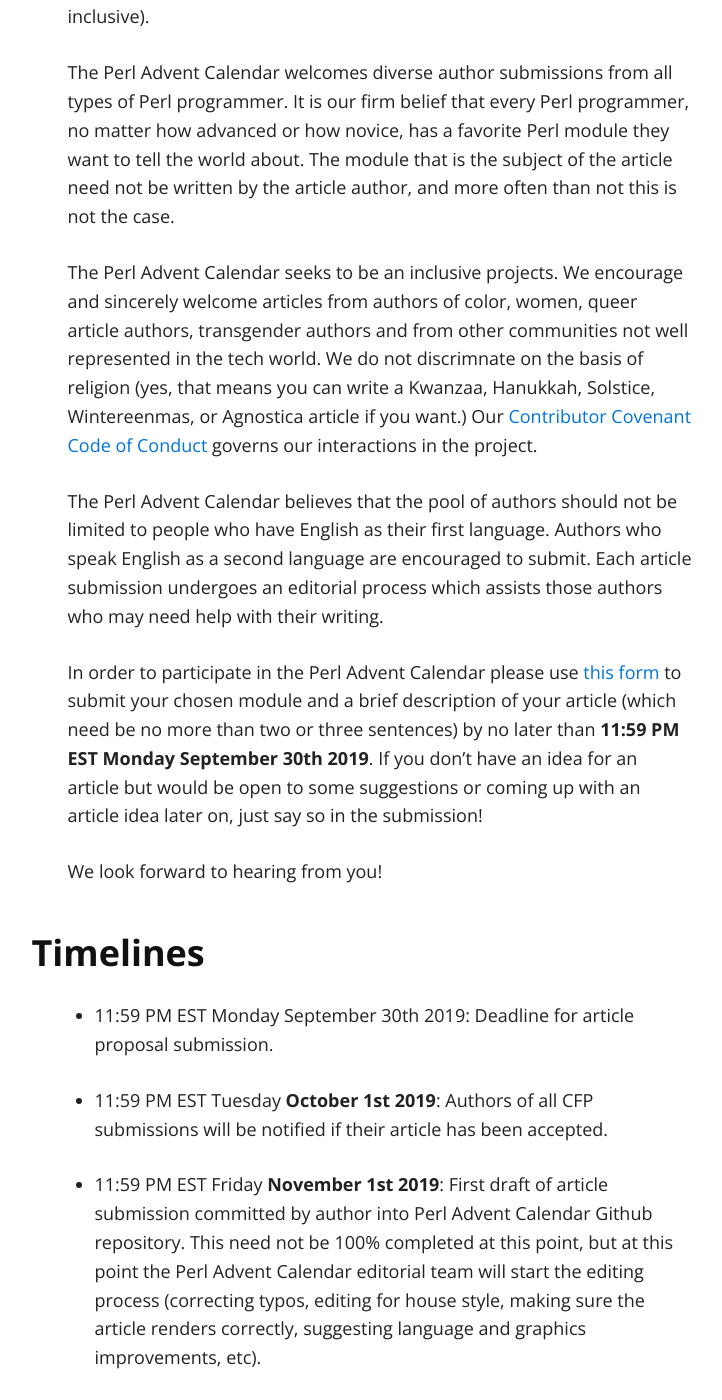
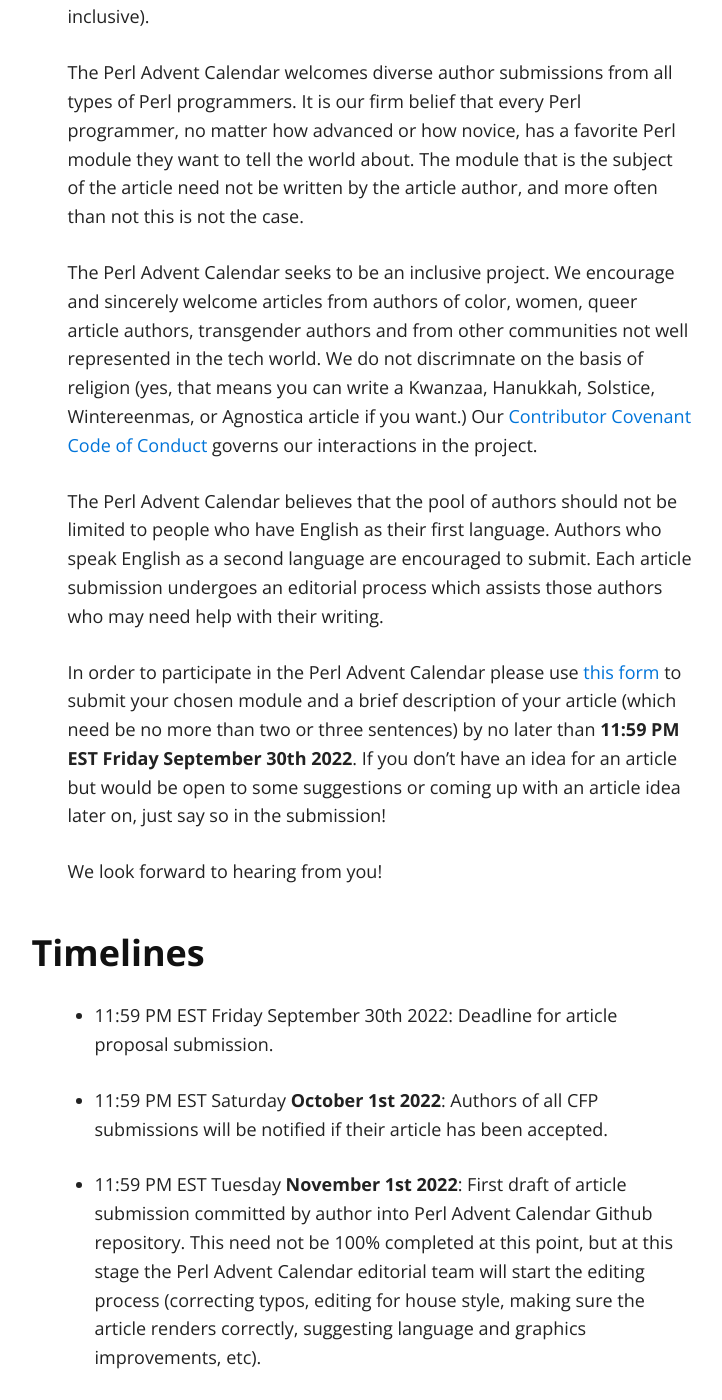
Before and after one commit to davorg/perl-advent-cfp, a Jekyll site: the page built from index.md, in a window 1280 px wide and 1400 px high, scrolled down 1002 px. Shown: the whole window, without its empty margins (260-982 px from the left). Built offline with Jekyll 4.4.1, drawn with Linux system fonts in a browser that asks for light colours; nearby versions of some CDN libraries; our own code applies the rules of GitHub Pages for plain Markdown files; some of the changed text lies outside the part shown.

Commit message:
update for 2022
This commit:

- changes dates to 2022
- removes sharing with Google+
- fixes various typos

```diff
--- a/_config.yml
+++ b/_config.yml
@@ -1,7 +1,7 @@
 # Site settings
-title: Perl Advent Calendar 2019 CFP
-tag_text: Perl Advent Calendar 2019 CFP
-description: The Call For Partipation for the 2018 Perl Advent Calendar
+title: Perl Advent Calendar 2022 CFP
+tag_text: Perl Advent Calendar 2022 CFP
+description: The Call For Participation for the 2022 Perl Advent Calendar
 url: "http://127.0.0.1:4000"
 baseurl: ""
 
--- a/_includes/sharing.html
+++ b/_includes/sharing.html
@@ -2,7 +2,7 @@
   <ul class="rrssb-buttons rrssb-1">
     <li class="rrssb-email">
       <!-- Replace subject with your message using URL Endocding: http://meyerweb.com/eric/tools/dencoder/ -->
-      <a href="mailto:?subject=The%202016%20Perl%20Adevent%20Calendar%20CFP%20is%20open%20http%3A%2F%2Fcfp.perladvent.org%2F">
+      <a href="mailto:?subject=The%202022%20Perl%20Advent%20Calendar%20CFP%20is%20open%20http%3A%2F%2Fcfp.perladvent.org%2F">
         <span class="rrssb-icon"><svg xmlns="http://www.w3.org/2000/svg" width="28" height="28" viewBox="0 0 28 28"><path d="M20.11 26.147c-2.335 1.05-4.36 1.4-7.124 1.4C6.524 27.548.84 22.916.84 15.284.84 7.343 6.602.45 15.4.45c6.854 0 11.8 4.7 11.8 11.252 0 5.684-3.193 9.265-7.398 9.3-1.83 0-3.153-.934-3.347-2.997h-.077c-1.208 1.986-2.96 2.997-5.023 2.997-2.532 0-4.36-1.868-4.36-5.062 0-4.75 3.503-9.07 9.11-9.07 1.713 0 3.7.4 4.6.972l-1.17 7.203c-.387 2.298-.115 3.3 1 3.4 1.674 0 3.774-2.102 3.774-6.58 0-5.06-3.27-8.994-9.304-8.994C9.05 2.87 3.83 7.545 3.83 14.97c0 6.5 4.2 10.2 10 10.202 1.987 0 4.09-.43 5.647-1.245l.634 2.22zM16.647 10.1c-.31-.078-.7-.155-1.207-.155-2.572 0-4.596 2.53-4.596 5.53 0 1.5.7 2.4 1.9 2.4 1.44 0 2.96-1.83 3.31-4.088l.592-3.72z"/></svg></span>
         <span class="rrssb-text">email</span>
       </a>
@@ -19,7 +19,7 @@
 
     <li class="rrssb-twitter">
       <!-- Replace href with your Meta and URL information  -->
-      <a href="https://twitter.com/intent/tweet?text=The+2016+Perl+Advent+Calendar+CFP+is+open+http://cfp.perladvent.org/"
+      <a href="https://twitter.com/intent/tweet?text=The+2022+Perl+Advent+Calendar+CFP+is+open+http://cfp.perladvent.org/"
       class="popup">
         <span class="rrssb-icon">
           <svg xmlns="http://www.w3.org/2000/svg" width="28" height="28" viewBox="0 0 28 28">
@@ -38,12 +38,5 @@
         <span class="rrssb-text">linkedin</span>
       </a>
     </li>
-    <li class="rrssb-googleplus">
-      <a href="https://plus.google.com/share?url=http://cfp.perladvent.org" class="popup">
-        <span class="rrssb-icon">
-          <svg xmlns="http://www.w3.org/2000/svg" width="24" height="24" viewBox="0 0 24 24"><path d="M21 8.29h-1.95v2.6h-2.6v1.82h2.6v2.6H21v-2.6h2.6v-1.885H21V8.29zM7.614 10.306v2.925h3.9c-.26 1.69-1.755 2.925-3.9 2.925-2.34 0-4.29-2.016-4.29-4.354s1.885-4.353 4.29-4.353c1.104 0 2.014.326 2.794 1.105l2.08-2.08c-1.3-1.17-2.924-1.883-4.874-1.883C3.65 4.586.4 7.835.4 11.8s3.25 7.212 7.214 7.212c4.224 0 6.953-2.988 6.953-7.082 0-.52-.065-1.104-.13-1.624H7.614z"/></svg>            </span>
-        <span class="rrssb-text">google+</span>
-      </a>
-    </li>
   </ul>
 </div>
--- a/index.md
+++ b/index.md
@@ -2,24 +2,24 @@
 layout: default
 ---
 
-## You are cordially invited to write an article for the 2019 Perl Advent Calendar.
+## You are cordially invited to write an article for the 2022 Perl Advent Calendar.
 
-The CFP is open until midnight on Monday September 30th EST.
+The CFP is open until midnight on Friday September 30th EST.
 
 ## What's all this about then?
 
 As an advent calendar author you will write one entry on a module of your
 choosing that will be revealed to the world on
 [The Perl Advent Calendar](http://www.perladvent.org/)
-on a given day of Advent (between the 1st and 24th of December 2019 inclusive).
+on a given day of Advent (between the 1st and 24th of December 2022 inclusive).
 
 The Perl Advent Calendar welcomes diverse author submissions from all types of
-Perl programmer.  It is our firm belief that every Perl programmer, no matter
+Perl programmers.  It is our firm belief that every Perl programmer, no matter
 how advanced or how novice, has a favorite Perl module they want to tell the
 world about.  The module that is the subject of the article need not be written
 by the article author, and more often than not this is not the case.
 
-The Perl Advent Calendar seeks to be an inclusive projects.
+The Perl Advent Calendar seeks to be an inclusive project.
 We encourage and sincerely welcome articles from authors of color,
 women, queer article authors, transgender authors and from other communities
 not well represented in the tech world.  We do not discrimnate on the basis
@@ -37,8 +37,8 @@ with their writing.
 In order to participate in the Perl Advent Calendar please use
 [this form](https://docs.google.com/forms/d/e/1FAIpQLSfQUctVOLGhwCZtBKlnPaGxcszmQiBsq5Wck-t5ceGpB6C1IQ/viewform)
 to submit your chosen module and a brief description of your article (which need
-be no more than two or three sentences) by no later than **11:59 PM EST Monday
-September 30th 2019**.  If you don't have an idea for an article but would
+be no more than two or three sentences) by no later than **11:59 PM EST Friday
+September 30th 2022**.  If you don't have an idea for an article but would
 be open to some suggestions or coming up with an article idea later on, just say
 so in the submission!
 
@@ -46,36 +46,37 @@ We look forward to hearing from you!
 
 ### Timelines ###
 
-* 11:59 PM EST Monday September 30th 2019: Deadline for article proposal
+* 11:59 PM EST Friday September 30th 2022: Deadline for article proposal
   submission.
 
-* 11:59 PM EST Tuesday **October 1st 2019**: Authors of all CFP submissions will
+* 11:59 PM EST Saturday **October 1st 2022**: Authors of all CFP submissions will
   be notified if their article has been accepted.
 
-* 11:59 PM EST Friday **November 1st 2019**: First draft of article submission
+* 11:59 PM EST Tuesday **November 1st 2022**: First draft of article submission
   committed by author into Perl Advent Calendar Github repository.  This need
-  not be 100% completed at this point, but at this point the Perl Advent
+  not be 100% completed at this point, but at this stage the Perl Advent
   Calendar editorial team will start the editing process (correcting typos,
   editing for house style, making sure the article renders correctly, suggesting
   language and graphics improvements, etc).
 
-* 11:59 PM EST Friday **November 15th 2019**: Deadline for the final changes
+* 11:59 PM EST Tuesday **November 15th 2022**: Deadline for the final changes
   to the articles.
 
-* 12:00 AM EST Sunday **December 1st 2019**: Advent begins.  Go live date.
+* 12:00 AM EST Thursday **December 1st 2022**: Advent begins.  Go live date.
 
 ### Guidelines on the Articles ###
 
 - The best way to see what we're after in an article is to take a look at
   [a previous year's articles](http://www.perladvent.org/2017/).
 
-- Our articles should try and be light and trivial and along the Christmas theme.  Our variable names can be `$rudolph`, or `$frosty`, or `$mrhankey`.  Our articles
+- Our articles should try and be light and trivial and along the Christmas theme.
+Our variable names can be `$rudolph`, or `$frosty`, or `$mrhankey`.  Our articles
 are often stories of problems fictional Christmas characters have.  In all, we
 try to be entertaining in our articles.
 
 - We like our articles to contain text and code interspersed, and if necessary a final script at the end with lots of comments.
 
-- Pictures, graphs, and other graphics are good and highly encouraged.  In the last few year we included animated gifs of terminal output, renders of spinning OpenGL snowflakes, SVG christmas trees, Christmas cats and dogs from Imgur, Spotify playlists, a full interactive JavaScript map of the world showing off GeoIP location from Perl, and even Perl executing in the browser.  Go nuts!
+- Pictures, graphs, and other graphics are good and highly encouraged.  In the last few years we included animated gifs of terminal output, renders of spinning OpenGL snowflakes, SVG Christmas trees, Christmas cats and dogs from Imgur, Spotify playlists, a full interactive JavaScript map of the world showing off GeoIP location from Perl, and even Perl executing in the browser.  Go nuts!
 
 - Formatting is in POD with a custom header.  See [the source for previous years' articles](https://github.com/perladvent/Perl-Advent/tree/master/2017/articles) for examples.  You can use [`=for html`](https://github.com/perladvent/Perl-Advent/blame/master/2015/articles/2015-12-02.pod#L75) or even [`=for web_only` and `=for rss_only`](https://github.com/perladvent/Perl-Advent/blame/master/2015/articles/2015-12-01.pod#L7) if needed to add custom HTML to your POD.
 
```
Also changed, not shown: accepted.md (+15 -15 lines).
